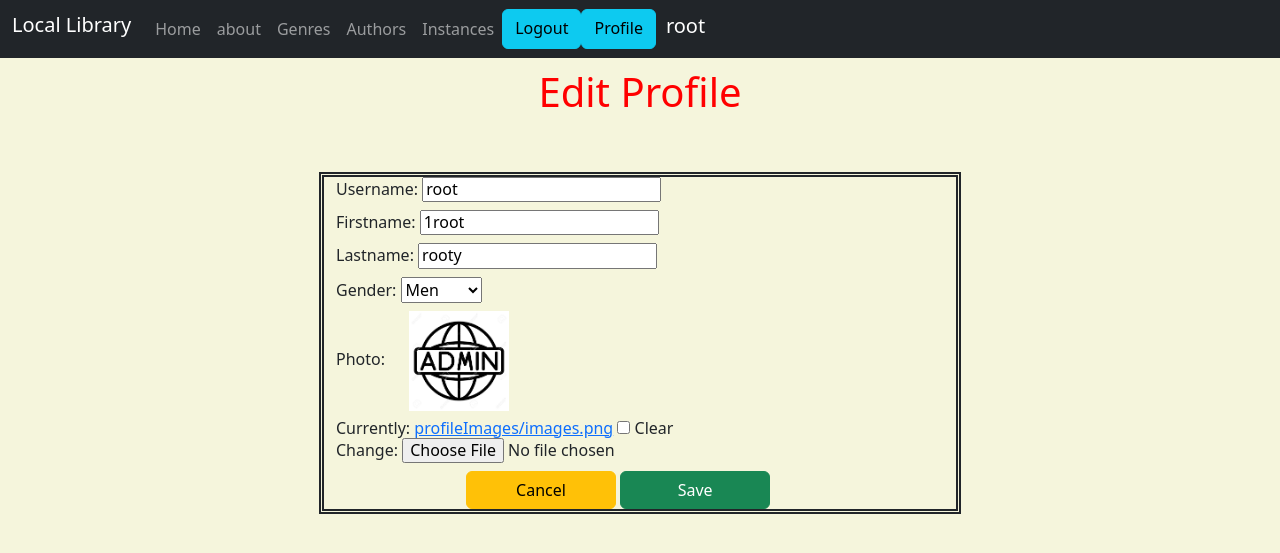
After one commit to MuGhasemi/libraryProject, a Django app: page /account/edit-profile/ in a window 1280 px wide. The commit adds this page. Shown: the top 553 px of the page. Run offline with Django 4.2, Linux system fonts and the light colour scheme; a user stored in the database is signed in; data comes from the database, SQL or seed files in the repository; both versions use the stored data as it was after the commit; some libraries are stand-ins or nearby versions.

Commit message:
fixed user profile photo and set photo

```diff
--- a/account/admin.py
+++ b/account/admin.py
@@ -3,5 +3,6 @@ from .models import Profile
 # Register your models here.
 
 @admin.register(Profile)
-class PofileAdmin(admin.ModelAdmin):
-    list_display = ('gender',)
+class ProfileAdmin(admin.ModelAdmin):
+    list_display = ('user',
+                    'gender',)
--- a/account/forms.py
+++ b/account/forms.py
@@ -1,6 +1,6 @@
 from django import forms
 from .models import Profile
-
+from django.contrib.auth.forms import UserChangeForm
 
 # form for register user
 class RegisterUserForm(forms.Form):
@@ -11,7 +11,17 @@ class RegisterUserForm(forms.Form):
     email = forms.CharField(widget = forms.EmailInput, required = True)
 
 # form for login user
-
 class LoginUserForm(forms.Form):
     username = forms.CharField(max_length = 20, required = True)
     password = forms.CharField(widget = forms.PasswordInput, required = True)
+
+# for edit user information
+class EditUserForm(UserChangeForm):
+    class Meta(UserChangeForm.Meta):
+        fields = ('first_name', 'last_name', 'username', 'email')
+    password = None
+
+class EditProfileFrom(forms.ModelForm):
+    class Meta():
+        model = Profile
+        fields = ('gender', 'profileImage')
--- a/account/urls.py
+++ b/account/urls.py
@@ -7,4 +7,5 @@ urlpatterns = [
     path('login/', views.loginUser, name = 'login'),
     path('logout/', views.logoutUser, name = 'logout'),
     path('profile/', views.profileUser, name = 'profile'),
+    path('edit-profile/', views.profileEdit, name = 'editProfile'),
 ]
--- a/account/views.py
+++ b/account/views.py
@@ -1,5 +1,6 @@
+import os
 from django.shortcuts import render, redirect
-from .forms import RegisterUserForm, LoginUserForm
+from .forms import EditProfileFrom, EditUserForm, RegisterUserForm, LoginUserForm
 from django.contrib.auth.models import User
 from django.contrib.auth import authenticate, login, logout
 from django.contrib import messages
@@ -28,15 +29,15 @@ def register(request):
             messages.success(request, 'create account failed', 'danger')
             return redirect(settings.SIGN_UP_URL)
     else:
-        registerform = RegisterUserForm()
-    context = {'registerform': registerform}
+        registerForm = RegisterUserForm()
+    context = {'registerform': registerForm}
     return render(request, 'account/registerUser.html', context)
 
 def loginUser(request):
     if request.method == 'POST':
-        dataform = LoginUserForm(request.POST)
-        if dataform.is_valid():
-            cd = dataform.cleaned_data
+        dataForm = LoginUserForm(request.POST)
+        if dataForm.is_valid():
+            cd = dataForm.cleaned_data
             user = authenticate(request,
                                 username = cd['username'],
                                 password = cd['password'])
@@ -54,9 +55,10 @@ def loginUser(request):
             messages.success(request, 'login failed', 'danger')
             return redirect(settings.LOGIN_URL)
     else:
-        loginform = LoginUserForm()
-    context = {'loginform': loginform}
+        loginForm = LoginUserForm()
+    context = {'loginform': loginForm}
     return render(request, 'account/loginUser.html', context)
+
 @login_required
 def logoutUser(request):
     messages.success(request, f'{ request.user }, thank your for visiting us site', 'success')
@@ -65,8 +67,40 @@ def logoutUser(request):
 
 @login_required
 def profileUser(request):
-    user = request.user
-    x = Profile.objects.get(user = user)
-    profile = x
+    user = Profile.objects.get(user = request.user)
+    profile = user
     context = {'profile':profile}
     return render(request, 'account/profileUser.html', context)
+
+@login_required
+def profileEdit(request):
+    if request.method == 'POST':
+        old_photo_name = None
+        if request.user.profile.profileImage.name:
+            old_photo_path = request.user.profile.profileImage.path
+            old_photo_name = request.user.profile.profileImage.name
+        editUser = EditUserForm(request.POST, instance = request.user)
+        editProfile = EditProfileFrom(request.POST, request.FILES, instance = request.user.profile)
+        if editUser.is_valid() and editProfile.is_valid():
+            new_profile_image = editProfile.cleaned_data.get('profileImage')
+            if new_profile_image and new_profile_image.name != old_photo_name:
+                if old_photo_name:  # only delete old photo if it exists
+                    os.remove(old_photo_path)
+            else:
+                editProfile.cleaned_data['profileImage'] = None  # set to None to prevent deletion
+            editUser.save()
+            editProfile.save()
+
+            messages.success(request, 'Edit successfully', 'success')
+        else:
+            messages.success(request, 'Edit failed', 'warning')
+        return redirect('/account/profile/')
+    else:
+        editUser = EditUserForm(instance = request.user)
+        editProfile = EditProfileFrom(instance = request.user.profile)
+        context = {
+            'editUser': editUser,
+            'editProfile': editProfile,
+            'profileImage':request.user.profile.profileImage
+            }
+        return render(request, 'account/editProfile.html', context)
--- /dev/null
+++ b/templates/media/account/editProfile.html
@@ -0,0 +1,32 @@
+{% extends 'parents/main.html' %}
+
+{% block title %}Edit Profile{% endblock %}
+
+{% block content %}
+    <h1 class="text-center" style="color: red;">Edit Profile</h1>
+    <br><br>
+    <div class="row">
+        <div class="col-md-2"></div>
+        <div class="col-md-1"></div>
+        <div class="col-md-6"  style="border: 5px; border-style: double;">
+            <form action="" method="post" enctype="multipart/form-data" novalidate>
+                {% csrf_token %}
+                <h6>Username:<strong> {{ editUser.username }}</strong></h6>
+                <h6>Firstname:<strong> {{ editUser.first_name }}</strong></h6>
+                <h6>Lastname:<strong> {{ editUser.last_name }}</strong></h6>
+                <h6>Gender:<strong> {{ editProfile.gender }}</strong></h6>
+                {% if profileImage %}
+                    <h6>Photo:<strong> <img style="width: 100px; height: 100px; margin-left: 20px;"
+                                src="{{ profileImage.url }}" alt=""></strong></h6>
+                    <h6>{{ editProfile.profileImage }}</h6>
+                {% else %}
+                    <h6>Photo:<strong> {{ editProfile.profileImage }}</strong></h6>
+                {% endif %}
+                <a href="{% url 'account:profile' %}" class="btn btn-warning"
+                                    style="margin-left: 130px; width: 150px;">Cancel</a>
+                <input style="width: 150px;" type="submit" value="Save" class="btn btn-success">
+            </form>
+        </div>
+        <div class="col-md-2"></div>
+    </div>
+{% endblock %}
```
Also changed, not shown: templates/media/account/profileUser.html (+6 -1 lines), db.sqlite3, templates/media/profileImages/images.png (added).
